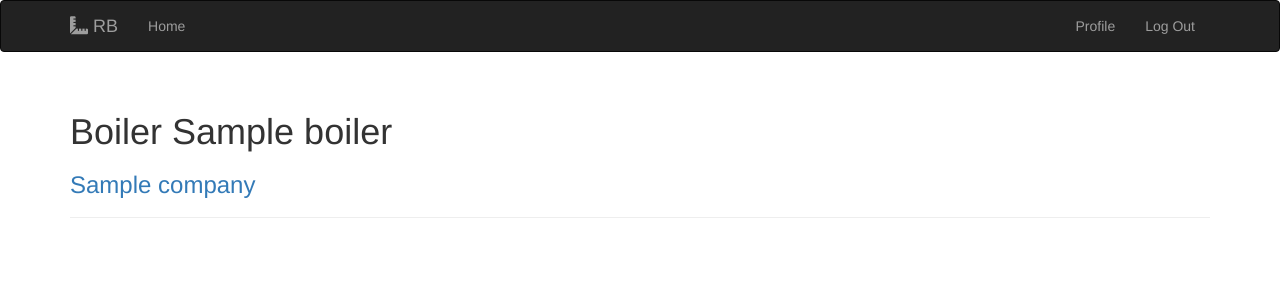
After one commit to Tashunya/Inspection2, a Flask app: page /boiler/1 in a window 1280 px wide. The commit adds this page. Shown: the top 300 px of the page. Run offline with Flask 2, Linux system fonts and the light colour scheme; a user stored in the database is signed in; tables that the repository leaves empty hold one stand-in row (values such as "Sample post"); some libraries are stand-ins or nearby versions.

Commit message:
add boiler routes, add company_access function to User class

```diff
--- a/app/__init__.py
+++ b/app/__init__.py
@@ -14,6 +14,7 @@ db = SQLAlchemy()
 login_manager = LoginManager()
 login_manager.session_protection = 'strong'
 login_manager.login_view = 'auth.login'
+
 
 def create_app(config_name):
     app = Flask(__name__)
@@ -32,4 +33,7 @@ def create_app(config_name):
     from .auth import auth as auth_blueprint
     app.register_blueprint(auth_blueprint, url_prefix="/auth")
 
+    from .boiler import boiler as boiler_blueprint
+    app.register_blueprint(boiler_blueprint, url_prefix="/boiler")
+
     return app
--- a/app/auth/forms.py
+++ b/app/auth/forms.py
@@ -24,10 +24,8 @@ class RegistrationForm(FlaskForm):
 
     def __init__(self, *args, **kwargs):
         super(RegistrationForm, self).__init__(*args, **kwargs)
-        self.role.choices = [(role.id, role.name)
-                             for role in Role.query.order_by(Role.name).all()]
-        self.company.choices = [(company.id, company.company_name)
-                                for company in Company.query.order_by(Company.company_name).all()]
+        self.role.choices = [(role.id, role.name) for role in Role.query.all()]
+        self.company.choices = [(company.id, company.company_name) for company in Company.query.all()]
 
     def validate_email(self, field):
         if User.query.filter_by(email=field.data).first():
--- a/app/auth/views.py
+++ b/app/auth/views.py
@@ -57,8 +57,8 @@ def register_user():
     if form.validate_on_submit():
         user = User(email=form.email.data,
                     username=form.username.data,
-                    role_id=int(Role.query.get(form.role.data)),
-                    company_id=int(Company.query.get(form.company.data)),
+                    role_id=int(form.role.data),
+                    company_id=int(form.company.data),
                     password=form.password.data)
         db.session.add(user)
         db.session.commit()
--- /dev/null
+++ b/app/boiler/__init__.py
@@ -0,0 +1,6 @@
+from flask import Blueprint
+
+boiler = Blueprint('boiler', __name__)
+
+from . import views
+from ..main import errors
--- /dev/null
+++ b/app/boiler/views.py
@@ -0,0 +1,55 @@
+from flask import render_template, session, redirect, url_for, current_app, flash, abort
+from flask_login import login_required, current_user
+from . import boiler
+from .forms import CreateBoilerForm, EditBoilerForm
+from .. import db
+from ..models import User, Company, Role, Boiler, Permission
+from ..decorators import permission_required
+
+
+# =====================================================
+# BOILER ROUTES
+# =====================================================
+
+
+@boiler.route('/create', methods=["GET", "POST"])
+@login_required
+@permission_required(Permission.CREATE_BOILER)
+def create_boiler():
+    form = CreateBoilerForm()
+    if form.validate_on_submit():
+        new_boiler = Boiler(boiler_name=form.boiler_name.data,
+                        company_id=int(form.company.data))
+        db.session.add(new_boiler)
+        db.session.commit()
+        flash("New boiler created")
+        return redirect(url_for("main.index"))
+    return render_template("boiler/create_boiler.html", form=form)
+
+
+@boiler.route('/<int:id>')
+@login_required
+def show_boiler(id):
+    boiler = Boiler.query.filter_by(id=id).first_or_404()
+    if not current_user.company_access(boiler.company_id):
+        abort(403)
+    company = Company.query.filter_by(id=boiler.company_id).first()
+    return render_template('boiler/show_boiler.html', boiler=boiler, company=company)
+
+
+@boiler.route('/edit-boiler/<id>', methods=["GET", "POST"])
+@login_required
+@permission_required(Permission.CREATE_BOILER)
+def edit_boiler(id):
+    boiler = Boiler.query.get_or_404(id)
+    form = EditBoilerForm(boiler=boiler)
+    if form.validate_on_submit():
+        boiler.boiler_name = form.boiler_name.data
+        boiler.company = Company.query.get(form.company.data)
+        db.session.add(boiler)
+        db.session.commit()
+        flash("The boiler has been updated.")
+        return redirect(url_for('boiler.show_boiler', id=id))
+    form.boiler_name.data = boiler.boiler_name
+    form.company.data = boiler.company
+    return render_template('boiler/edit_boiler.html', boiler=boiler, form=form)
--- a/app/main/__init__.py
+++ b/app/main/__init__.py
@@ -5,6 +5,7 @@ main = Blueprint('main', __name__)
 from . import views, errors
 from ..models import Permission
 
+
 @main.app_context_processor
 def inject_permissions():
     return dict(Permission=Permission)
--- a/app/models.py
+++ b/app/models.py
@@ -2,6 +2,7 @@ from werkzeug.security import generate_password_hash, check_password_hash
 from itsdangerous import TimedJSONWebSignatureSerializer as Serializer
 from flask import current_app
 from flask_login import UserMixin, AnonymousUserMixin
+from datetime import datetime
 from . import db, login_manager
 
 
@@ -87,7 +88,7 @@ class User(UserMixin, db.Model):
     position = db.Column(db.String(64))
     role_id = db.Column(db.Integer, db.ForeignKey('roles.id'))
     company_id = db.Column(db.Integer, db.ForeignKey('companies.id'))
-
+    users = db.relationship('Measurements', backref='inspector', lazy='dynamic')
 
     @property
     def password(self):
@@ -119,6 +120,11 @@ class User(UserMixin, db.Model):
     def can(self, perm):
         return self.role is not None and self.role.has_permission(perm)
 
+    def company_access(self, company_id):
+        if self.company_id == company_id or self.can(Permission.ALL_BOILERS_ACCESS):
+            return True
+        return False
+
     def __repr__(self):
         return '<User %r>' % self.username
 
@@ -127,15 +133,18 @@ class AnonymousUser(AnonymousUserMixin):
     def can(self, permissions):
         return False
 
+
 login_manager.anonymous_user = AnonymousUser
+
 
 @login_manager.user_loader
 def load_user(user_id):
     return User.query.get(int(user_id))
 
 
-# ============================================
+# =============================================
 # COMPANY
+# =============================================
 
 class Company(db.Model):
     __tablename__ = 'companies'
@@ -152,23 +161,50 @@ class Company(db.Model):
 
 # ============================================
 # BOILER
+# ============================================
 
 class Boiler(db.Model):
     __tablename__ = 'boilers'
     id = db.Column(db.Integer, primary_key=True)
     boiler_name = db.Column(db.String(64), unique=True, index=True)
     company_id = db.Column(db.Integer, db.ForeignKey('companies.id'))
+    nodes = db.relationship('Nodes', backref='boiler', lazy='dynamic')
+    measurements = db.relationship('Measurements', backref='boiler', lazy='dynamic')
 
     def __repr__(self):
         return '<Boiler %r>' % self.boiler_name
 
 
-# ============================================
+class Nodes(db.Model): # все узлы и точки котла
+    __tablename__ = 'nodes'
+    id = db.Column(db.Integer, primary_key=True)
+    boiler_id = db.Column(db.Integer, db.ForeignKey('boilers.id'))
+    node_id = db.Column(db.Integer, db.ForeignKey('nodes.id'))
+    index = db.Column(db.Integer)
+    node_name = db.Column(db.String(64))
+    picture = db.Column(db.LargeBinary)
+    norms = db.relationship("Norms", backref='node', lazy='dynamic')
+    measurements = db.relationship("Measurements", backref='node', lazy='dynamic')
+
+    def __repr__(self):
+        return '<Node %r>' % self.node_name
 
 
-class Nodes: # все узлы и точки котла
-    pass
+class Norms(db.Model): # содержит нормативные значения для измерений всех точек
+    __tablename__ = 'norms'
+    id = db.Column(db.Integer, primary_key=True)
+    default = db.Column(db.Integer)
+    minor = db.Column(db.Integer)
+    major = db.Column(db.Integer)
+    defect = db.Column(db.Integer)
+    node_id = db.Column(db.Integer, db.ForeignKey('nodes.id'))
 
 
-class Norms: # содержит нормативные значения для измерений всех точек
-    pass
+class Measurements(db.Model): # фактические измерения
+    __tablename__ = 'measurements'
+    id = db.Column(db.Integer, primary_key=True)
+    boiler_id = db.Column(db.Integer, db.ForeignKey('boilers.id'))
+    inspector_id = db.Column(db.Integer, db.ForeignKey('users.id'))
+    measure_date = db.Column(db.DateTime, default=datetime.utcnow)
+    node_id = db.Column(db.Integer, db.ForeignKey('nodes.id'))
+    value = db.Column(db.Integer)
--- /dev/null
+++ b/app/static/styles.css
@@ -0,0 +1,3 @@
+body {
+font-family: 'Montserrat', sans-serif;
+};
--- a/app/templates/base.html
+++ b/app/templates/base.html
@@ -6,6 +6,8 @@
 {{ super() }}
 <link rel="stylesheet" href="https://use.fontawesome.com/releases/v5.8.2/css/all.css"
       integrity="sha384-oS3vJWv+0UjzBfQzYUhtDYW+Pj2yciDJxpsK1OYPAYjqT085Qq/1cq5FLXAZQ7Ay" crossorigin="anonymous">
+<link href="https://fonts.googleapis.com/css?family=Montserrat:400,700&display=swap&subset=latin-ext" rel="stylesheet">
+<!--<link rel="stylesheet" type="text/css" href="{{ url_for('static', filename='styles.css') }}">-->
 {% endblock %}
 
 {% block navbar %}
--- /dev/null
+++ b/app/templates/boiler/show_boiler.html
@@ -0,0 +1,23 @@
+{% extends "base.html" %}
+
+{% block title %}Boiler Page {% endblock %}
+
+{% block page_content %}
+<div class="page-header">
+<h1>Boiler {{ boiler.boiler_name }} </h1>
+    <h3> <a href=" {{ url_for('main.company', id=boiler.company_id) }} "> {{ company.company_name }} </a></h3>
+</div>
+
+
+<p>
+    {% if current_user.can(Permission.CREATE_BOILER) %}
+    <a class="btn btn-danger btn-xs"
+    href=" {{ url_for('boiler.edit_boiler', id=boiler.id) }}">
+        Edit Boiler
+    </a>
+    {% endif %}
+</p>
+
+{% endblock %}
+
+<!--     -->
--- a/manage.py
+++ b/manage.py
@@ -9,10 +9,14 @@ app = create_app('default')
 manager = Manager(app)
 migrate = Migrate(app, db)
 
+
 def make_shell_context():
     return dict(app=app, db=db, User=User, Role=Role)
+
+
 manager.add_command("shell", Shell(make_context=make_shell_context))
 manager.add_command('db', MigrateCommand)
 
+
 if __name__ == '__main__':
     manager.run()
```
Also changed, not shown: app/boiler/forms.py (added, +26 -0 lines), app/main/views.py (+24 -14 lines), app/templates/_boilers.html (added, +9 -0 lines), app/templates/boiler/create_boiler.html (added, +25 -0 lines), app/templates/boiler/edit_boiler.html (added, +23 -0 lines), app/templates/company.html (+12 -7 lines), app/templates/index.html (+10 -2 lines), app/auth/__init__.py (line endings or trailing spaces), app/main/forms.py (line endings or trailing spaces).
